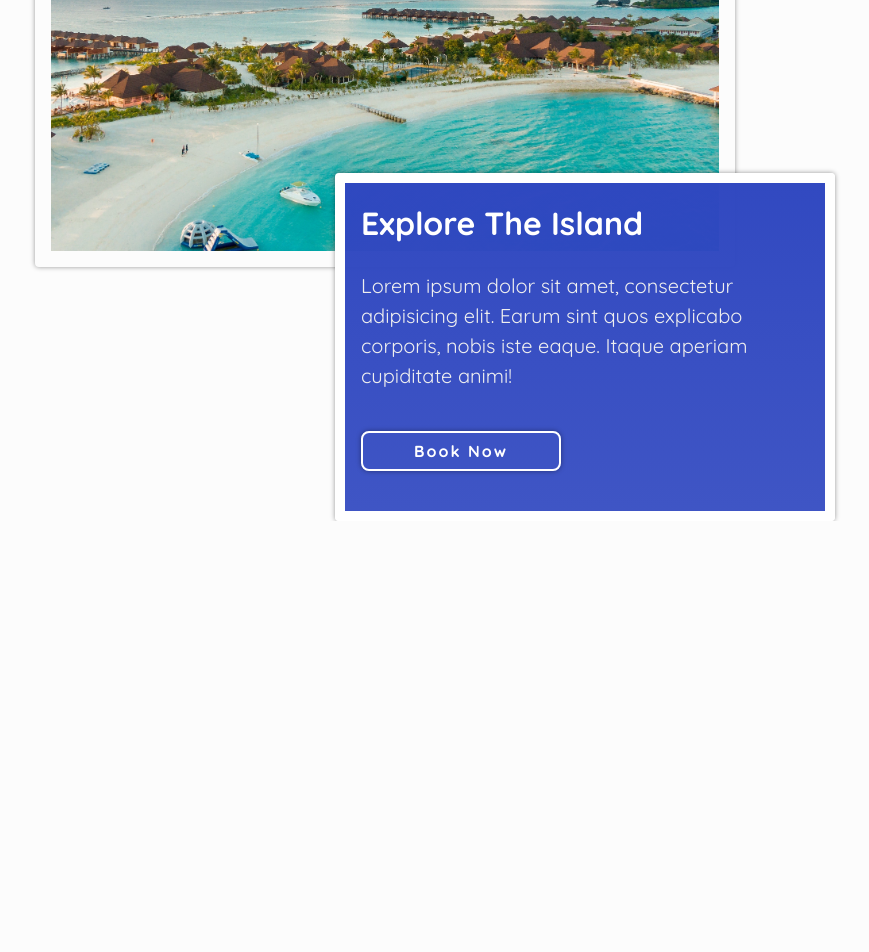
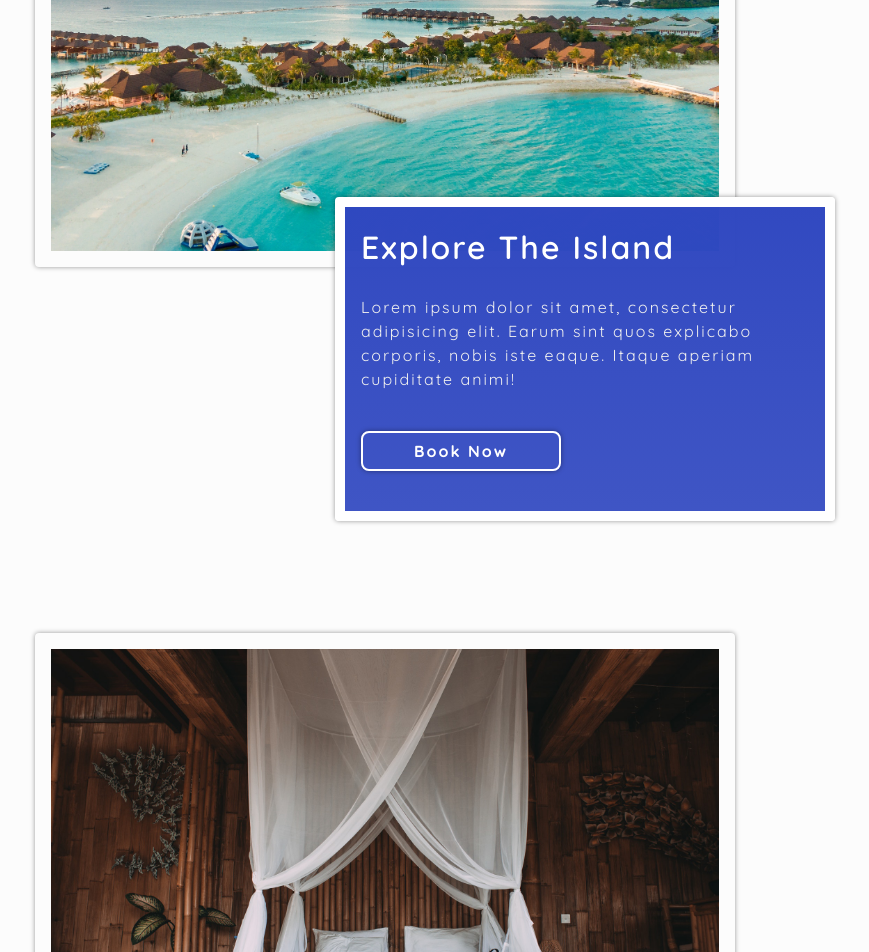
Before and after one commit to fidsta1990/bayresort, a React (Create React App) app: page / in a window 1280 px wide. Shown: the part 1848-2800 px from the top of the page, without its empty margins (255-1124 px from the left). Before the commit the page ends 2369 px from the top, so only its background shows below. Built offline with nearby package versions, Linux system fonts and the light colour scheme.

Commit message:
changed directories for images in each component section. moved files into new homeSection folder in components

```diff
--- a/src/components/checkin-form/Form.jsx
+++ b/src/components/homeSection/checkin-form/Form.jsx
@@ -1,6 +1,6 @@
 import React from "react";
 import * as FormS from "./formS";
-import { BtnSolid } from "../buttons/btnStyles";
+import { BtnSolid } from "../../buttons/btnStyles";
 
 const Form = () => {
   return (
--- a/src/components/explore/Explore.jsx
+++ b/src/components/homeSection/explore/Explore.jsx
@@ -1,7 +1,7 @@
 import React, { useState } from "react";
-import capture from "../../img/bgOne.jpg";
+import capture from "../../../img/bgOne.jpg";
 import * as ExploreS from "./exploreS";
-import { BtnOutline } from "../buttons/btnStyles";
+import { BtnOutline } from "../../buttons/btnStyles";
 
 const Explore = () => {
   return (
--- /dev/null
+++ b/src/components/homeSection/explore/exploreS.js
@@ -0,0 +1,125 @@
+import styled from "styled-components";
+
+export const Wrapper = styled.section`
+  min-height: 75vh;
+  display: flex;
+  flex-direction: column;
+  padding: 0rem;
+  align-items: center;
+
+  @media (min-width: 768px) {
+    margin-top: 4rem;
+  }
+
+  @media (min-width: 1024px) {
+    margin: 19rem 0rem 0rem 0rem;
+    padding: 6.4rem 0rem;
+  }
+`;
+
+export const Container = styled.article`
+  position: relative;
+  display: flex;
+  flex-direction: column;
+  align-items: flex-end;
+`;
+
+export const CaptureCard = styled.article`
+  width: 100%;
+  max-width: 300px;
+  box-shadow: 0 0 5px rgba(0, 0, 0, 0.4);
+  padding: 1.6rem;
+  margin: 2.4rem 0rem;
+  border-radius: 0.4rem;
+
+  &:hover {
+    box-shadow: 0 0 10px rgba(0, 0, 0, 0.4);
+  }
+
+  .capture-img {
+    width: 100%;
+    object-fit: cover;
+  }
+
+  @media (min-width: 740px) {
+    max-width: 500px;
+  }
+
+  @media (min-width: 768px) {
+    max-width: 700px;
+  }
+
+  @media (max-height: 375px) and (max-width: 740px) {
+    margin: 2.4rem 0rem;
+  }
+
+  @media (max-height: 414px) {
+    max-width: 600px;
+    margin: 5.6rem 0rem;
+  }
+`;
+
+export const Card = styled.div`
+  background: #2f47c0;
+  width: 100%;
+  max-width: 300px;
+  box-shadow: 0 0 5px rgba(0, 0, 0, 0.4);
+  padding: 1.6rem;
+  padding-bottom: 2.4rem;
+  border-radius: 0.4rem;
+  border: 10px solid #fff;
+
+  &:hover {
+    box-shadow: 0 0 10px rgba(0, 0, 0, 0.4);
+  }
+
+  p {
+    color: #efefef;
+    font-size: 1.2rem;
+    padding: 1.6rem 0rem;
+    text-align: center;
+    letter-spacing: 2px;
+    line-height: 1.5;
+    margin-bottom: 1.6rem;
+  }
+
+  @media (max-width: 740px) {
+    .capture-btn {
+      font-size: 1.2rem;
+    }
+  }
+
+  @media (min-width: 740px) {
+    max-width: 500px;
+
+    p {
+      text-align: left;
+      font-size: 1.4rem;
+    }
+  }
+
+  @media (min-width: 1024px) {
+    position: absolute;
+    right: -100px;
+    bottom: -230px;
+    background: linear-gradient(rgb(47, 71, 192, 0.99), rgb(47, 71, 192, 0.92));
+
+    p {
+      font-size: 1.6rem;
+    }
+  }
+`;
+
+export const SubTitle = styled.h4`
+  color: #fff;
+  font-size: 2.4rem;
+  font-weight: 550;
+  text-align: center;
+  margin: 0.8rem 0rem 1.6rem 0rem;
+  letter-spacing: 2px;
+
+  @media (min-width: 740px) {
+    font-size: 3.2rem;
+    text-align: left;
+  }
+`;
--- /dev/null
+++ b/src/components/homeSection/food/Food.jsx
@@ -0,0 +1,27 @@
+import React, { useState } from "react";
+import capture from "../../../img/foodBg.jpg";
+import * as FoodS from "./foodS";
+import { BtnOutline } from "../../buttons/btnStyles";
+
+const Food = () => {
+  return (
+    <FoodS.Wrapper>
+      <FoodS.Container>
+        <FoodS.CaptureCard>
+          <img src={capture} alt="welcome island" className="capture-img" />
+        </FoodS.CaptureCard>
+        <FoodS.Card>
+          <FoodS.SubTitle>Best Cuisine</FoodS.SubTitle>
+          <p>
+            Lorem ipsum dolor sit amet, consectetur adipisicing elit. Earum sint
+            quos explicabo corporis, nobis iste eaque. Itaque aperiam cupiditate
+            animi!
+          </p>
+          <BtnOutline className="capture-btn">Book Now</BtnOutline>
+        </FoodS.Card>
+      </FoodS.Container>
+    </FoodS.Wrapper>
+  );
+};
+
+export default Food;
--- a/src/components/explore/exploreS.js
+++ b/src/components/homeSection/food/foodS.js
@@ -1,7 +1,7 @@
 import styled from "styled-components";
 
 export const Wrapper = styled.section`
-  min-height: 100vh;
+  min-height: 75vh;
   display: flex;
   flex-direction: column;
   padding: 0rem;
@@ -75,10 +75,10 @@ export const Card = styled.div`
 
   p {
     color: #efefef;
-    font-size: 1.6rem;
+    font-size: 1.2rem;
     padding: 1.6rem 0rem;
     text-align: center;
-
+    letter-spacing: 2px;
     line-height: 1.5;
     margin-bottom: 1.6rem;
   }
@@ -94,23 +94,29 @@ export const Card = styled.div`
 
     p {
       text-align: left;
-      font-size: 2rem;
+      font-size: 1.4rem;
     }
   }
 
   @media (min-width: 1024px) {
     position: absolute;
-    right: -100px;
+    left: -90px;
     bottom: -230px;
     background: linear-gradient(rgb(47, 71, 192, 0.99), rgb(47, 71, 192, 0.92));
+
+    p {
+      font-size: 1.6rem;
+    }
   }
 `;
 
 export const SubTitle = styled.h4`
   color: #fff;
   font-size: 2.4rem;
+  font-weight: 550;
   text-align: center;
   margin: 0.8rem 0rem 1.6rem 0rem;
+  letter-spacing: 2px;
 
   @media (min-width: 740px) {
     font-size: 3.2rem;
--- /dev/null
+++ b/src/components/homeSection/room/Room.jsx
@@ -0,0 +1,27 @@
+import React, { useState } from "react";
+import capture from "../../../img/roomBg.jpg";
+import * as RoomS from "./roomS";
+import { BtnOutline } from "../../buttons/btnStyles";
+
+const Room = () => {
+  return (
+    <RoomS.Wrapper>
+      <RoomS.Container>
+        <RoomS.CaptureCard>
+          <img src={capture} alt="welcome island" className="capture-img" />
+        </RoomS.CaptureCard>
+        <RoomS.Card>
+          <RoomS.SubTitle>Rest & Recooperate</RoomS.SubTitle>
+          <p>
+            Lorem ipsum dolor sit amet, consectetur adipisicing elit. Earum sint
+            quos explicabo corporis, nobis iste eaque. Itaque aperiam cupiditate
+            animi!
+          </p>
+          <BtnOutline className="capture-btn">Check In</BtnOutline>
+        </RoomS.Card>
+      </RoomS.Container>
+    </RoomS.Wrapper>
+  );
+};
+
+export default Room;
--- /dev/null
+++ b/src/components/homeSection/room/roomS.js
@@ -0,0 +1,125 @@
+import styled from "styled-components";
+
+export const Wrapper = styled.section`
+  min-height: 75vh;
+  display: flex;
+  flex-direction: column;
+  padding: 0rem;
+  align-items: center;
+
+  @media (min-width: 768px) {
+    margin-top: 4rem;
+  }
+
+  @media (min-width: 1024px) {
+    margin: 19rem 0rem 0rem 0rem;
+    padding: 6.4rem 0rem;
+  }
+`;
+
+export const Container = styled.article`
+  position: relative;
+  display: flex;
+  flex-direction: column;
+  align-items: flex-start;
+`;
+
+export const CaptureCard = styled.article`
+  width: 100%;
+  max-width: 300px;
+  box-shadow: 0 0 5px rgba(0, 0, 0, 0.4);
+  padding: 1.6rem;
+  margin: 2.4rem 0rem;
+  border-radius: 0.4rem;
+
+  &:hover {
+    box-shadow: 0 0 10px rgba(0, 0, 0, 0.4);
+  }
+
+  .capture-img {
+    width: 100%;
+    object-fit: cover;
+  }
+
+  @media (min-width: 740px) {
+    max-width: 500px;
+  }
+
+  @media (min-width: 768px) {
+    max-width: 700px;
+  }
+
+  @media (max-height: 375px) and (max-width: 740px) {
+    margin: 2.4rem 0rem;
+  }
+
+  @media (max-height: 414px) {
+    max-width: 600px;
+    margin: 5.6rem 0rem;
+  }
+`;
+
+export const Card = styled.div`
+  background: #2f47c0;
+  width: 100%;
+  max-width: 300px;
+  box-shadow: 0 0 5px rgba(0, 0, 0, 0.4);
+  padding: 1.6rem;
+  padding-bottom: 2.4rem;
+  border-radius: 0.4rem;
+  border: 10px solid #fff;
+
+  &:hover {
+    box-shadow: 0 0 10px rgba(0, 0, 0, 0.4);
+  }
+
+  p {
+    color: #efefef;
+    font-size: 1.2rem;
+    padding: 1.6rem 0rem;
+    text-align: center;
+    letter-spacing: 2px;
+    line-height: 1.5;
+    margin-bottom: 1.6rem;
+  }
+
+  @media (max-width: 740px) {
+    .capture-btn {
+      font-size: 1.2rem;
+    }
+  }
+
+  @media (min-width: 740px) {
+    max-width: 500px;
+
+    p {
+      text-align: left;
+      font-size: 1.4rem;
+    }
+  }
+
+  @media (min-width: 1024px) {
+    position: absolute;
+    left: -90px;
+    bottom: -230px;
+    background: linear-gradient(rgb(47, 71, 192, 0.99), rgb(47, 71, 192, 0.92));
+
+    p {
+      font-size: 1.6rem;
+    }
+  }
+`;
+
+export const SubTitle = styled.h4`
+  color: #fff;
+  font-size: 2.4rem;
+  font-weight: 550;
+  text-align: center;
+  margin: 0.8rem 0rem 1.6rem 0rem;
+  letter-spacing: 2px;
+
+  @media (min-width: 740px) {
+    font-size: 3.2rem;
+    text-align: left;
+  }
+`;
--- a/src/components/welcome/Welcome.jsx
+++ b/src/components/homeSection/welcome/Welcome.jsx
@@ -1,7 +1,7 @@
 import React, { useState } from "react";
 import * as WelcomeS from "./welcomeS";
-import { BtnOutline } from "../buttons/btnStyles";
-import capture from "../../img/bgEight.jpg";
+import { BtnOutline } from "../../buttons/btnStyles";
+import capture from "../../../img/bgEight.jpg";
 
 const Welcome = () => {
   return (
--- a/src/components/welcome/welcomeS.js
+++ b/src/components/homeSection/welcome/welcomeS.js
@@ -14,6 +14,7 @@ export const Wrapper = styled.section`
 
 export const Title = styled.h2`
   color: #2f47c0;
+  letter-spacing: 2px;
 `;
 
 export const Container = styled.article`
@@ -70,10 +71,10 @@ export const Card = styled.div`
 
   p {
     color: #efefef;
-    font-size: 1.6rem;
+    font-size: 1.2rem;
     padding: 1.6rem 0rem;
     text-align: center;
-
+    letter-spacing: 2px;
     line-height: 1.5;
     margin-bottom: 1.6rem;
   }
@@ -89,7 +90,7 @@ export const Card = styled.div`
 
     p {
       text-align: left;
-      font-size: 2rem;
+      font-size: 1.4rem;
     }
   }
 
@@ -98,14 +99,20 @@ export const Card = styled.div`
     left: -90px;
     bottom: -200px;
     background: linear-gradient(rgb(47, 71, 192, 0.99), rgb(47, 71, 192, 0.92));
+
+    p {
+      font-size: 1.6rem;
+    }
   }
 `;
 
 export const SubTitle = styled.h4`
   color: #fff;
   font-size: 2.4rem;
+  font-weight: 550;
   text-align: center;
   margin: 0.8rem 0rem 1.6rem 0rem;
+  letter-spacing: 2px;
 
   @media (min-width: 740px) {
     font-size: 3.2rem;
--- a/src/pages/index.jsx
+++ b/src/pages/index.jsx
@@ -1,8 +1,10 @@
 import React from "react";
 import * as Style from "./styles/index.js";
-import Form from "../components/checkin-form/Form";
-import Explore from "../components/explore/Explore.jsx";
-import Welcome from "../components/welcome/Welcome.jsx";
+import Form from "../components/homeSection/checkin-form/Form";
+import Explore from "../components/homeSection/explore/Explore";
+import Welcome from "../components/homeSection/welcome/Welcome.jsx";
+import Room from "../components/homeSection/room/Room.jsx";
+import Food from "../components/homeSection/food/Food.jsx";
 
 const Home = () => {
   return (
@@ -16,6 +18,8 @@ const Home = () => {
       </Style.Wrapper>
       <Welcome />
       <Explore />
+      <Room />
+      <Food />
     </>
   );
 };
```
Also changed, not shown: src/components/homeSection/checkin-form/formS.js (renamed from src/components/checkin-form/formS.js), src/img/foodBg.jpg (added), src/img/roomBg.jpg (added).
